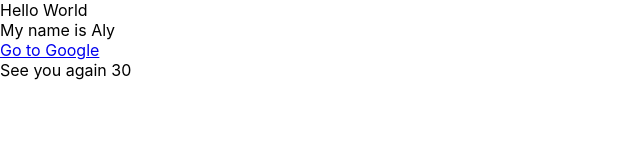
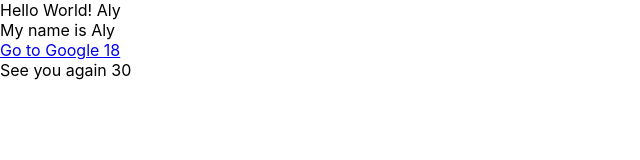
Before and after one commit to alybt/react_js_tutorial, a React (Create React App) app in the folder my-react-app/: page / in a window 1280 px wide. Shown: the top 160 px of the page, without its empty margins (0-640 px from the left). Built offline with nearby package versions, Linux system fonts and the light colour scheme.

Commit message:
Passing Variables

```diff
--- a/my-react-app/src/App.js
+++ b/my-react-app/src/App.js
@@ -4,10 +4,12 @@ import HelloWorld from "./components/HelloWorld";
 function App() {
   const saygoodbye = "See you again";
   const number = 15;
+  const num = 18;
+  const name = "Aly";
 
 
   return ( <div className = "App">
-    <HelloWorld/>
+    <HelloWorld num = {num} name = {name}/>
     <div>{saygoodbye} {number + number}</div>
      </div> );
 }
--- a/my-react-app/src/components/HelloWorld.js
+++ b/my-react-app/src/components/HelloWorld.js
@@ -1,17 +1,18 @@
 import React from 'react'
 
 
-function HelloWorld(){
+function HelloWorld({num, name}){
 
     const greeting = "Hello World";
     const introduction = "My name is Aly";
-    const link = "http://www.google.com"
+    const link = "http://www.google.com";
+
 
     return(
         <div>
-            <div>{greeting}</div>
+            <div>{greeting}! {name}</div>
             <div>{introduction}</div>
-            <a href ={link}> Go to Google</a>
+            <a href ={link}> Go to Google {num}</a>
         </div>
     )
 }
```
